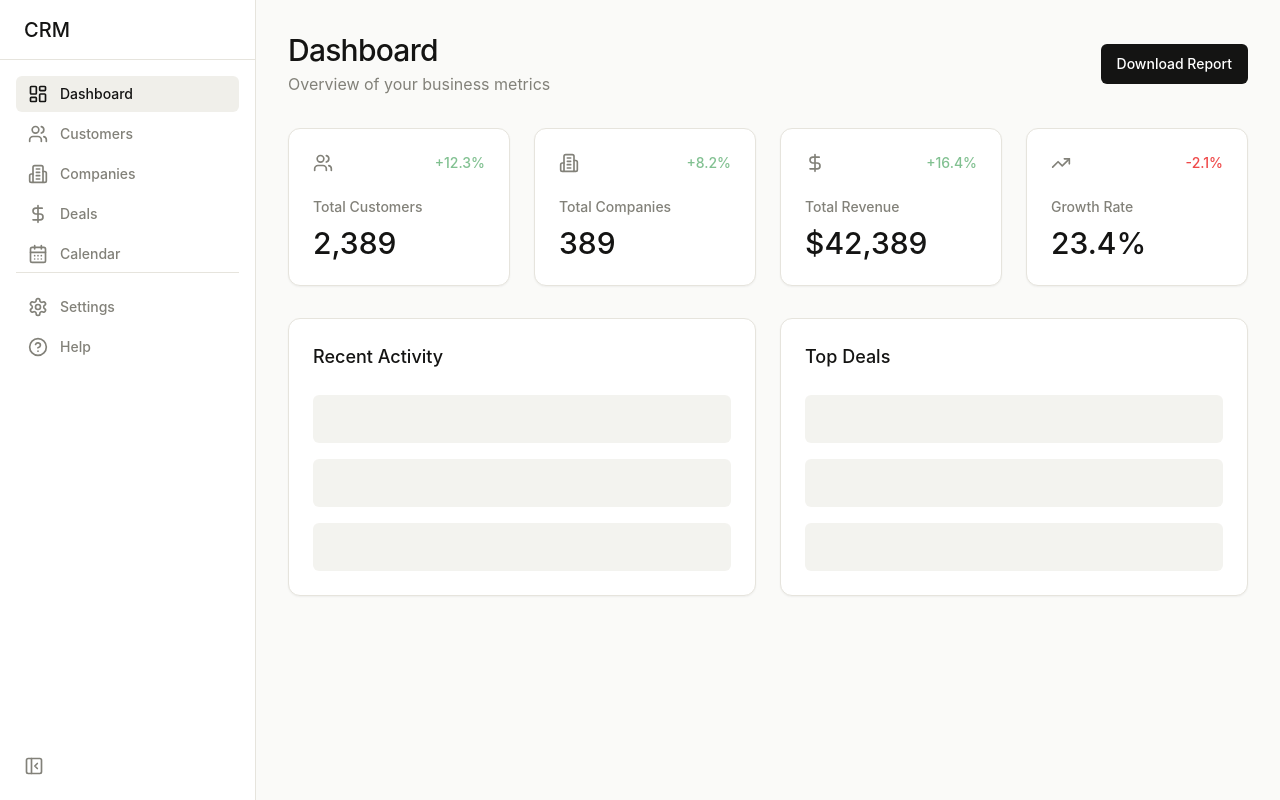
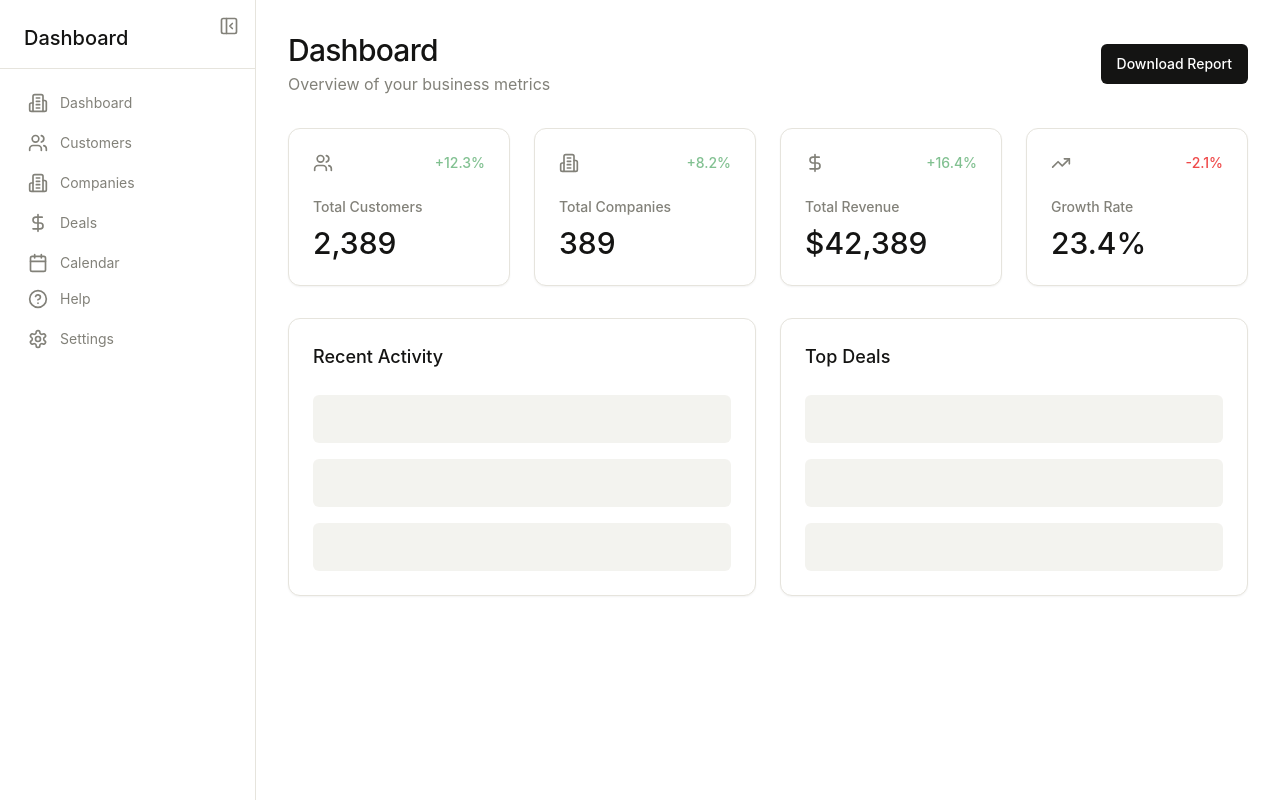
Before and after one commit to instadev-ai/project-logDJiPKoyhMGJNX0zbdK, a React (Vite) app: page /dashboard in a window 1280 px wide. Built offline with nearby package versions, Linux system fonts and the light colour scheme.

Commit message:
Moved collapse button to absolute top position in sidebar

```diff
--- a/src/components/dashboard/dashboard-shell.tsx
+++ b/src/components/dashboard/dashboard-shell.tsx
@@ -1,9 +1,7 @@
-import { cn } from "@/lib/utils";
 import {
-  LayoutDashboard,
+  Calendar,
   Users,
   Building2,
-  CalendarDays,
   Settings,
   HelpCircle,
   DollarSign,
@@ -12,32 +10,31 @@ import {
 } from "lucide-react";
 import { Link, useLocation } from "react-router-dom";
 import { useState } from "react";
-
-interface DashboardShellProps extends React.HTMLAttributes<HTMLDivElement> {}
+import { cn } from "@/lib/utils";
 
 const navigation = [
-  { name: "Dashboard", href: "/dashboard", icon: LayoutDashboard },
+  { name: "Dashboard", href: "/", icon: Building2 },
   { name: "Customers", href: "/customers", icon: Users },
   { name: "Companies", href: "/companies", icon: Building2 },
   { name: "Deals", href: "/deals", icon: DollarSign },
-  { name: "Calendar", href: "/calendar", icon: CalendarDays },
+  { name: "Calendar", href: "/calendar", icon: Calendar },
 ];
 
 const secondaryNavigation = [
+  { name: "Help", href: "/help", icon: HelpCircle },
   { name: "Settings", href: "/settings", icon: Settings },
-  { name: "Help", href: "/help", icon: HelpCircle },
 ];
 
 export function DashboardShell({
   children,
-  className,
-  ...props
-}: DashboardShellProps) {
+}: {
+  children: React.ReactNode;
+}) {
+  const [sidebarOpen, setSidebarOpen] = useState(true);
   const location = useLocation();
-  const [sidebarOpen, setSidebarOpen] = useState(true);
 
   return (
-    <div className="flex h-screen w-full overflow-hidden bg-[#FAFAF8]">
+    <div className="flex min-h-screen">
       {/* Sidebar */}
       <div
         className={cn(
@@ -45,78 +42,10 @@ export function DashboardShell({
           sidebarOpen ? "w-64" : "w-20"
         )}
       >
-        {/* Logo */}
-        <div className="h-[60px] border-b border-[#E6E4DD] flex items-center px-6">
-          <Link to="/" className="flex items-center gap-2">
-            <span className={cn(
-              "text-xl font-display font-medium text-primary transition-all duration-300",
-              !sidebarOpen && "opacity-0"
-            )}>
-              CRM
-            </span>
-          </Link>
-        </div>
-
-        {/* Navigation */}
-        <div className="p-4">
-          <nav className="space-y-1">
-            {navigation.map((item) => {
-              const isActive = location.pathname === item.href;
-              return (
-                <Link
-                  key={item.href}
-                  to={item.href}
-                  className={cn(
-                    "flex items-center gap-3 px-3 py-2 rounded-md text-sm font-medium transition-colors",
-                    isActive
-                      ? "bg-[#F0EFEA] text-primary"
-                      : "text-muted hover:bg-[#F0EFEA] hover:text-primary"
-                  )}
-                >
-                  <item.icon className="h-5 w-5 shrink-0" />
-                  <span className={cn(
-                    "transition-all duration-300",
-                    !sidebarOpen && "opacity-0 w-0"
-                  )}>
-                    {item.name}
-                  </span>
-                </Link>
-              );
-            })}
-          </nav>
-
-          {/* Secondary Navigation */}
-          <nav className="mt-auto pt-4 border-t border-[#E6E4DD] space-y-1">
-            {secondaryNavigation.map((item) => {
-              const isActive = location.pathname === item.href;
-              return (
-                <Link
-                  key={item.href}
-                  to={item.href}
-                  className={cn(
-                    "flex items-center gap-3 px-3 py-2 rounded-md text-sm font-medium transition-colors",
-                    isActive
-                      ? "bg-[#F0EFEA] text-primary"
-                      : "text-muted hover:bg-[#F0EFEA] hover:text-primary"
-                  )}
-                >
-                  <item.icon className="h-5 w-5 shrink-0" />
-                  <span className={cn(
-                    "transition-all duration-300",
-                    !sidebarOpen && "opacity-0 w-0"
-                  )}>
-                    {item.name}
-                  </span>
-                </Link>
-              );
-            })}
-          </nav>
-        </div>
-
-        {/* Toggle Button */}
+        {/* Collapse Button - Now at the very top */}
         <button
           onClick={() => setSidebarOpen(!sidebarOpen)}
-          className="absolute bottom-4 left-4 p-2 rounded-md hover:bg-[#F0EFEA] text-muted hover:text-primary transition-colors"
+          className="absolute top-2 right-2 p-2 rounded-md hover:bg-[#F0EFEA] text-muted hover:text-primary transition-colors z-50"
           title={sidebarOpen ? "Collapse sidebar" : "Expand sidebar"}
         >
           {sidebarOpen ? (
@@ -125,13 +54,60 @@ export function DashboardShell({
             <PanelLeftOpen className="h-5 w-5" />
           )}
         </button>
+
+        {/* Logo/Title Section */}
+        <div className="px-6 pt-6 pb-4 border-b border-[#E6E4DD]">
+          {sidebarOpen && (
+            <Link to="/" className="flex items-center">
+              <span className="text-xl font-display font-medium text-primary">
+                Dashboard
+              </span>
+            </Link>
+          )}
+        </div>
+
+        <nav className="flex flex-col flex-1 p-4">
+          <div className="space-y-1">
+            {navigation.map((item) => (
+              <Link
+                key={item.name}
+                to={item.href}
+                className={cn(
+                  "flex items-center gap-3 px-3 py-2 text-sm rounded-md transition-colors",
+                  location.pathname === item.href
+                    ? "bg-[#F0EFEA] text-primary"
+                    : "text-muted hover:text-primary hover:bg-[#F0EFEA]"
+                )}
+              >
+                <item.icon className="h-5 w-5" />
+                {sidebarOpen && <span>{item.name}</span>}
+              </Link>
+            ))}
+          </div>
+
+          <div className="mt-auto space-y-1">
+            {secondaryNavigation.map((item) => (
+              <Link
+                key={item.name}
+                to={item.href}
+                className={cn(
+                  "flex items-center gap-3 px-3 py-2 text-sm rounded-md transition-colors",
+                  location.pathname === item.href
+                    ? "bg-[#F0EFEA] text-primary"
+                    : "text-muted hover:text-primary hover:bg-[#F0EFEA]"
+                )}
+              >
+                <item.icon className="h-5 w-5" />
+                {sidebarOpen && <span>{item.name}</span>}
+              </Link>
+            ))}
+          </div>
+        </nav>
       </div>
 
-      {/* Main Content */}
-      <div className="flex-1 overflow-auto">
-        <div className="p-8 w-full" {...props}>
-          {children}
-        </div>
+      {/* Main content */}
+      <div className="flex-1 min-w-0 overflow-auto">
+        <main className="p-8">{children}</main>
       </div>
     </div>
   );
```
